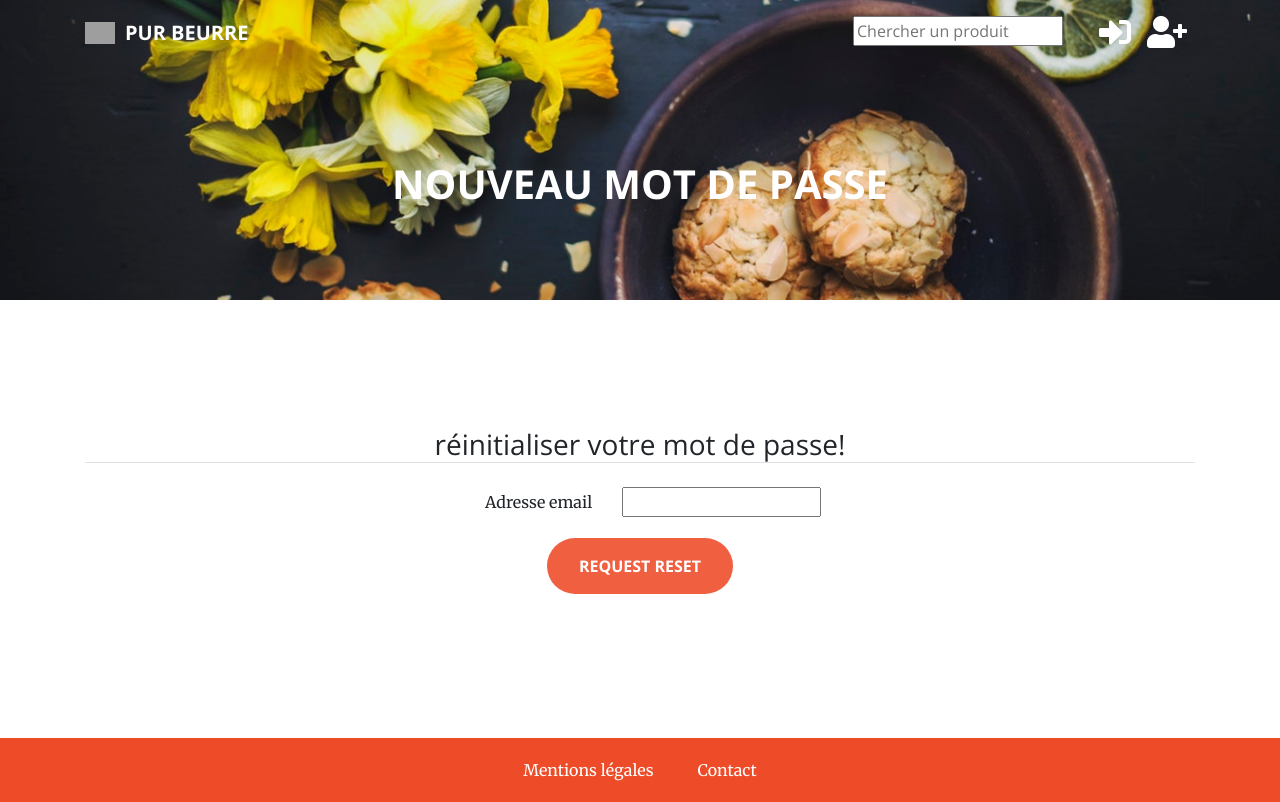
After one commit to EliaTB/OC-Project-11, a Django app: page /password-reset/ in a window 1280 px wide. The commit adds this page. Run offline with Django 3.2, Linux system fonts and the light colour scheme; some libraries are stand-ins or nearby versions; grey boxes are pictures that could not be loaded.

Commit message:
added password reset option

```diff
--- a/Pur_Beurre/urls.py
+++ b/Pur_Beurre/urls.py
@@ -27,4 +27,8 @@ urlpatterns = [
     path('favorite/', user_views.favorite, name='favorite'),
     path('login/', auth_views.LoginView.as_view(template_name='users/login.html'), name='login'),
     path('logout/', auth_views.LogoutView.as_view(template_name='users/logout.html'), name='logout'),
+    path('password-reset/', auth_views.PasswordResetView.as_view(template_name='users/password_reset.html'), name='password_reset'),
+    path('password-reset/done', auth_views.PasswordResetDoneView.as_view(template_name='users/password_reset_done.html'), name='password_reset_done'),
+    path('password-reset-confirm/<uidb64>/<token>/', auth_views.PasswordResetConfirmView.as_view(template_name='users/password_reset_confirm.html'), name='password_reset_confirm'),
+    path('password-reset-complete/', auth_views.PasswordResetCompleteView.as_view(template_name='users/password_reset_complete.html'), name='password_reset_complete'),
 ]
--- /dev/null
+++ b/users/templates/registration/password_reset_subject.txt
@@ -0,0 +1,3 @@
+{% load i18n %}{% autoescape off %}
+{% blocktrans %}Réinitialisation du mot de passe{% endblocktrans %}
+{% endautoescape %}
--- a/users/templates/users/login.html
+++ b/users/templates/users/login.html
@@ -30,6 +30,9 @@
             </fieldset>
             <div class="form-group">
                 <button class="btn btn-primary btn-xl mt-50" type="submit">Connexion</button>
+                <small class="text-muted ml-2">
+                    <a href="{% url 'password_reset' %}">Mot de passe oublié ?</a>
+                </small>
             </div>
         </form>
         <div>
--- /dev/null
+++ b/users/templates/users/password_reset.html
@@ -0,0 +1,32 @@
+{% extends 'catalog/base.html' %}
+{% block content %}
+<header class="smallheader text-center text-white d-flex">
+    <div class="container my-auto">
+        <div class="row">
+            <div class="col-lg-10 mx-auto">
+                <h1 class="text-uppercase">
+                    <strong>Nouveau mot de passe</strong>
+                </h1>
+            </div>
+        </div>
+    </div>
+</header>
+<section id="nouveaumdp" class="text-center d-flex">
+    <div class="container my-auto">
+        <form method="POST">
+            {% csrf_token %}
+            <fieldset class="form-group">
+                <h3 class="border-bottom mb-4">réinitialiser votre mot de passe!</h3>
+
+            <div class="fieldWrapper my-label">
+                <label for="{{ form.email.id_for_label }}">Adresse email</label>
+                {{ form.email }}
+            </div>
+            </fieldset>
+            <div class="form-group">
+                <button class="btn btn-primary btn-xl mt-50" type="submit">Request reset</button>
+            </div>
+        </form>
+    </div>
+</section>
+{% endblock content %}
```
Also changed, not shown: Pur_Beurre/settings.py (+14 -2 lines), users/templates/registration/password_reset_email.html (added, +13 -0 lines), users/templates/users/password_reset_complete.html (added, +8 -0 lines), users/templates/users/password_reset_confirm.html (added, +38 -0 lines), users/templates/users/password_reset_done.html (added, +8 -0 lines).
